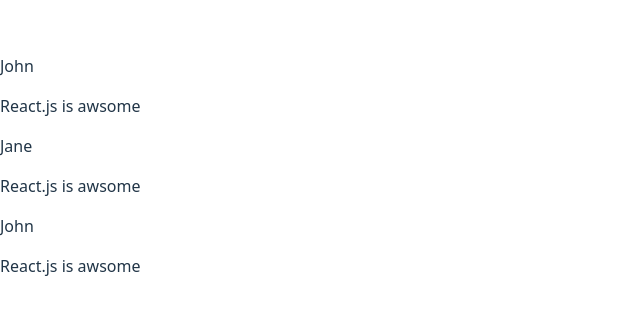
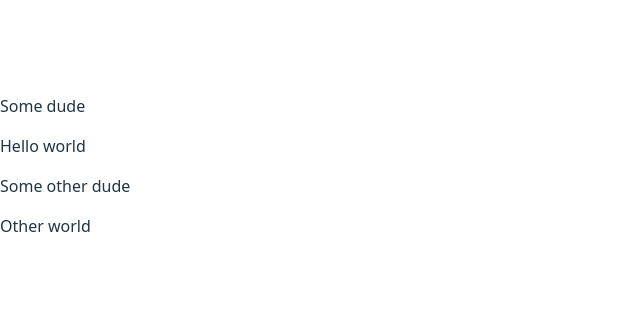
Before and after one commit to AsbestosFool/Ace-Project, a React (Vite) app in the folder Next JS Training/react-crash-course/: page / in a window 1280 px wide. Shown: the part 234-548 px from the top of the page, without its empty margins (0-640 px from the left). Built offline with nearby package versions, Linux system fonts and the light colour scheme.

Commit message:
Passed data to the comp using props

```diff
--- a/Next JS Training/react-crash-course/src/App.jsx
+++ b/Next JS Training/react-crash-course/src/App.jsx
@@ -3,9 +3,8 @@
 function App() {
   return (
     <main>
-      <Post />
-      <Post />
-      <Post />
+      <Post author ="Some dude" body = "Hello world" />
+      <Post author ="Some other dude" body = "Other world" />
     </main>
   );
 
--- a/Next JS Training/react-crash-course/src/components/Post.jsx
+++ b/Next JS Training/react-crash-course/src/components/Post.jsx
@@ -1,11 +1,8 @@
-const names = ["John", "Jane"];
-
-function Post() {
-    const chosenName = Math.random() > 0.5 ? names[0] : names[1];
+function Post(props) {
     return (
         <div>
-            <p>{chosenName}</p>
-            <p>React.js is awsome</p>
+            <p>{props.author}</p>
+            <p>{props.body}</p>
         </div>
     );
 }
```
